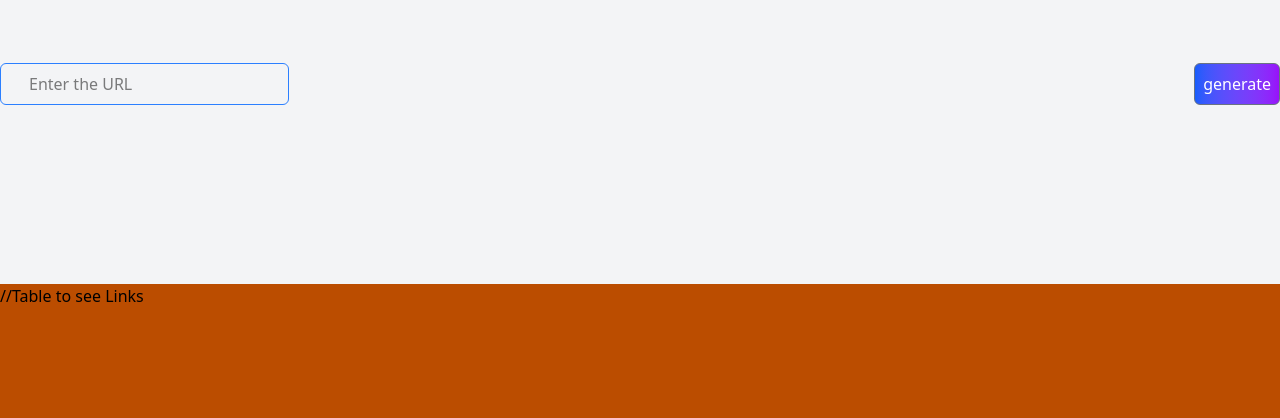
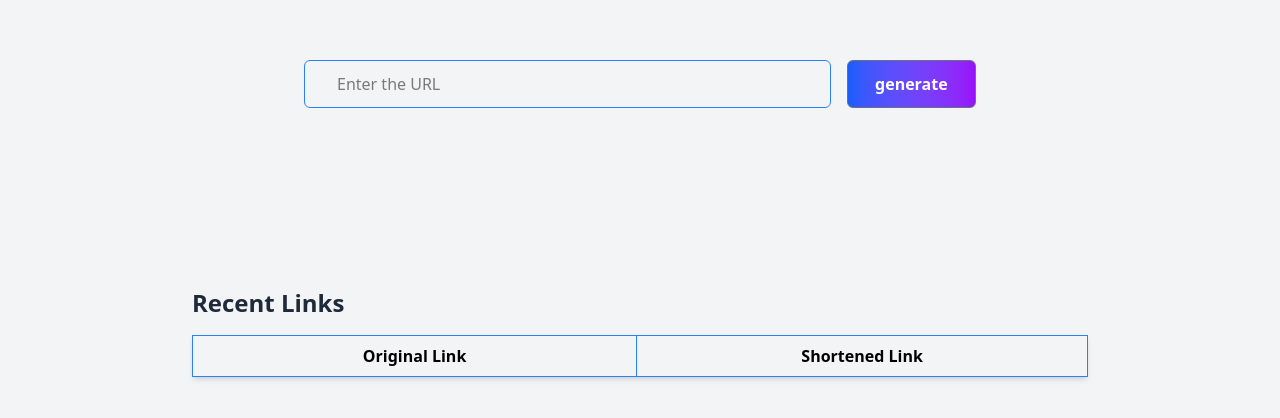
Before and after one commit to aniketmahajan04/Urlshortner-fe2, a React (Vite) app: page / in a window 1280 px wide. Shown: the part 916-1334 px from the top of the page. Built offline with nearby package versions, Linux system fonts and the light colour scheme.

Commit message:
complete frontend

```diff
--- a/src/components/Button.jsx
+++ b/src/components/Button.jsx
@@ -3,14 +3,15 @@ const variantClasses = {
     "primary": "bg-blue-500 hover:bg-blue-600 active:bg-blue-700 text-white ",
     "secondary": "bg-red-500 hover:bg-red-600 active:bg-red-700 text-white",
     "outlined": "border border-gray-500 text-white bg-gradient-to-r from-blue-600 to-purple-600 hover:from-purple-600 hover:to-blue-600 text-transparent",
-    "disabled": "bg-gray-300 text-gray-500 cursor-not-allowed"
+    "disabled": "bg-gray-300 text-gray-500 cursor-not-allowed",
+    "login": "border border-gray-500 text-white bg-blue-500 hover:bg-blue-600",
 }
 
 const defaultStyle = "p-2 rounded-md flex justify-center items-center transition duration-200 ease-in-out";
 
-export default function Button({text, variant, onClick, disabled = false}){
+export default function Button({text, variant, onClick, disabled = false, extraclasses}){
     return (
-        <button onClick={onClick} className={`${defaultStyle} ${disabled ? variantClasses.disabled : variantClasses[variant]}`}>
+        <button onClick={onClick} className={`${defaultStyle} ${extraclasses} ${disabled ? variantClasses.disabled : variantClasses[variant]}`}>
             {text}
         </button>
     )
--- a/src/components/Content.jsx
+++ b/src/components/Content.jsx
@@ -1,23 +1,78 @@
+import { useState } from "react";
 import Button from "./Button";
 import Input from "./Input";
+import { table } from "framer-motion/client";
 
 
 export default function Content() {
+    const [links, setLinks] = useState([]);
+
     return <>
         <div className="
-            w-full min-h-[50vh]
-            flex
+             min-h-[50vh],
+             w-full
+            flex flex-col
+            md:flex-row
+            gap-4 py-6
             justify-center
             items-center
+            bg-grey-100
         ">
-           <Input placeholder="Enter the URL" type="text" outlined="border-blue-500"/>
-           <Button variant="outlined" text="generate"  onClick={() => alert("clicked")}/>
+            <div className="flex flex-col md:flex-row items-center gap-4 w-full max-w-2xl">
+           <Input placeholder="Enter the URL" type="text"
+           extraclasses="px-8
+                w-full
+                border-blue-500
+                h-12
+                rounded-lg
+                "/>
+           <Button variant="outlined" text="generate"
+                    extraclasses="
+                        w-40
+                        h-12
+                        font-bold
+                        rounded-lg
+                        transition"
+                        onClick={() => alert("clicked")}/>
+              </div>
         </div>
         <div className="
-            bg-amber-700
+           bg-gray-100
             w-full min-h-[50vh]
+            flex justify-center
+            items-center
         ">
-            //Table to see Links
+            <div className="bg-gray-100
+                w-full min-h-[50vh]
+                flex justify-center items-center p-6">
+                <div className="w-full max-w-4xl">
+                    <h2 className="text-2xl font-bold text-gray-800 mb-4">Recent Links</h2>
+                    {/* {links.length > 0 ? ( */}
+                        <table className="w-full border border-blue-500 shadow-md">
+                            <thead>
+                                <tr className="bg-gray-100">
+                                    <th className="py-2 px-4 border border-blue-500">Original Link</th>
+                                    <th className="py-2 px-2 border border-blue-500">Shortened Link</th>
+                                </tr>
+                            </thead>
+                            <tbody>
+                                {links.map((link, index) => {
+                                    <tr key={index} className="text-center border border-blue-500">
+                                        <td className="py-2 px-4 border border-blue-500">{link.original}</td>
+                                        <td className="py-2 px-4 border">
+                                            <a href={link.original} target="_blank" rel="noopener noreferrer" className="text-blue-500 underline">
+                                                {link.short}
+                                            </a>
+                                        </td>
+                                    </tr>
+                                })}
+                            </tbody>
+                        </table>
+                    {/* ) : (
+                        <p>No links generated yet. Enter a URL to generate one!</p>
+                    )} */}
+                </div>
+            </div>
         </div>
     </>
 }
--- a/src/components/Input.jsx
+++ b/src/components/Input.jsx
@@ -1,12 +1,12 @@
 
 
-export default function Input({placeholder, type, reference, full, outlined}){
+export default function Input({placeholder, type, reference, extraclasses}){
     return (
          <div className="w-full">
                 <input
                     placeholder={placeholder}
                     type={type}
-                    className={`border px-7 py-2 rounded-md focus:outline-none focus-ring-2 focus:ring-blue-500 ${full} ${outlined}`}
+                    className={`border px-7 py-2 rounded-md focus:outline-none focus-ring-2 focus:ring-blue-500 ${extraclasses}`}
                     autoComplete="off"
                     spellCheck={false}
                     data-testid="custom-input"
--- a/src/pages/Login.jsx
+++ b/src/pages/Login.jsx
@@ -9,12 +9,12 @@ export default function Login(){
             <h2 className="text-3xl font-semibold text-gray-800 mb-4">Login</h2>
 
             <div className="w-full space-y-4">
-              <Input type="email" placeholder="Email" full="w-full"/>
-              <Input type="password" placeholder="Password" full="w-full"/>
+              <Input type="email" placeholder="Email" extraclasses="w-full"/>
+              <Input type="password" placeholder="Password" extraclasses="w-full"/>
             </div>
 
             <div className="w-full flex justify-center items-center pt-6">
-              <Button text="Login" variant="primary" />
+              <Button text="Login" variant="login" />
             </div>
           </div>
         </div>
--- a/src/pages/Signup.jsx
+++ b/src/pages/Signup.jsx
@@ -6,16 +6,16 @@ export default function Signup(){
     return (
         <div className="w-screen h-screen bg-gradient-to-br from-blue-500 to-indigo-600 flex justify-center items-center">
           <div className="bg-white p-8 border shadow-lg min-w-80 rounded-2xl flex flex-col items-center">
-            <h2 className="text-2xl font-semibold text-gray-700 mb-2">Create an Account</h2>
+            <h2 className="text-2xl font-semibold text-gray-700 mb-4">Create an Account</h2>
 
             <div className="w-full space-y-4">
-              <Input type="email" placeholder="Email" full="w-full"/>
-              <Input type="text" placeholder="Username" full="w-full"/>
-              <Input type="password" placeholder="Password" full="w-full"/>
+              <Input type="email" placeholder="Email" extraclasses="w-full"/>
+              <Input type="text" placeholder="Username" extraclasses="w-full"/>
+              <Input type="password" placeholder="Password" extraclasses="w-full"/>
             </div>
 
             <div className="w-full flex justify-center pt-6">
-              <Button text="Signup" variant="primary" />
+              <Button text="Signup" variant="login" />
             </div>
 
             <p className="text-sm text-gray-500 mt-4">
```
Also changed, not shown: src/pages/Home.jsx (+6 -1 lines).
